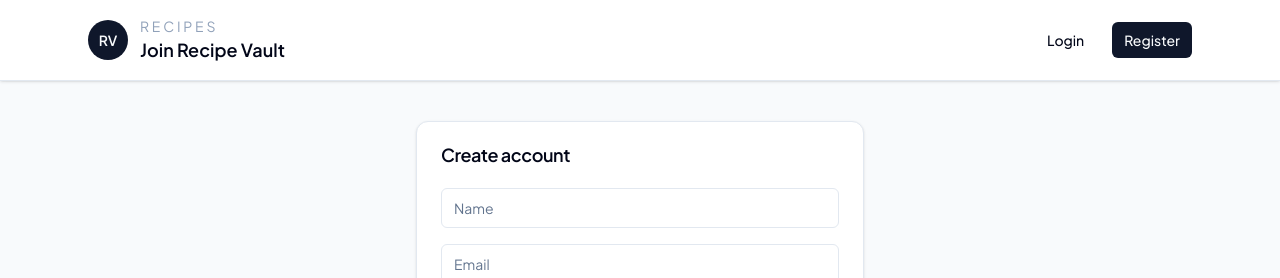
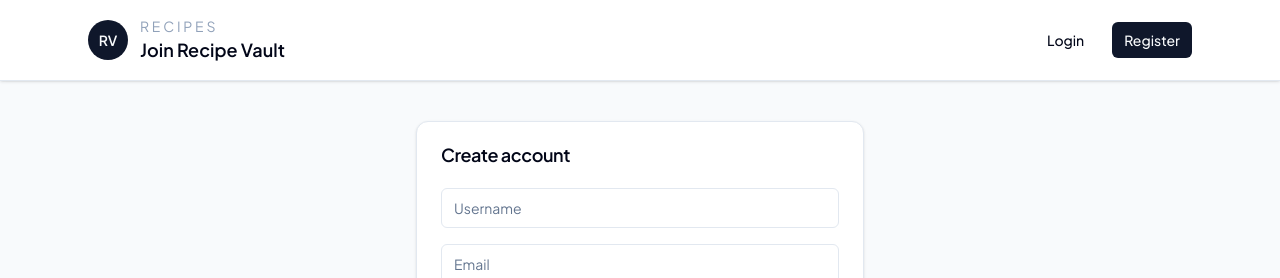
Before and after one commit to TOMLUCA7/APIServer, a React (Vite) app in the folder RecipesClient/: page /register in a window 1280 px wide. Shown: the top 278 px of the page. Built offline with nearby package versions, Linux system fonts and the light colour scheme.

Commit message:
Display username fallback in layout

```diff
--- a/RecipesClient/src/components/Layout.jsx
+++ b/RecipesClient/src/components/Layout.jsx
@@ -28,10 +28,10 @@ export default function Layout({ children, title = 'Recipe Vault', actions }) {
               <>
                 <Link to="/profile" className="flex items-center gap-3 mr-2 hover:opacity-80 transition-opacity">
                   <div className="h-8 w-8 rounded-full bg-slate-100 grid place-items-center text-xs font-medium text-slate-600 border border-slate-200">
-                    {user?.name?.charAt(0) || 'U'}
+                    {(user?.name || user?.username)?.charAt(0) || 'U'}
                   </div>
                   <span className="text-sm font-medium text-slate-700 hidden sm:block">
-                    {user?.name || 'User'}
+                    {user?.name || user?.username || 'User'}
                   </span>
                 </Link>
                 <Button variant="outline" size="sm" onClick={logout}>
--- a/RecipesClient/src/contexts/AuthContext.jsx
+++ b/RecipesClient/src/contexts/AuthContext.jsx
@@ -62,13 +62,15 @@ export function AuthProvider({ children }) {
     }
   }
 
-  const register = async ({ name, email, password }) => {
+  const register = async ({ username, email, password }) => {
     setLoading(true)
     try {
       const response = await apiClient.post('/auth/register', {
-        name,
+        username,
         email,
         password,
+        firstName: '',
+        lastName: '',
       })
       const { token: authToken, user: authUser } = response.data
       persistAuth(authToken, authUser)
--- a/RecipesClient/src/pages/Profile.jsx
+++ b/RecipesClient/src/pages/Profile.jsx
@@ -68,11 +68,11 @@ export default function Profile() {
           <CardContent className="flex flex-col gap-4 sm:flex-row sm:items-center sm:justify-between">
             <div className="flex items-center gap-4">
               <div className="grid h-14 w-14 place-items-center rounded-full border border-slate-200 bg-slate-100 text-lg font-semibold text-slate-700">
-                {user?.name?.charAt(0) || 'U'}
+                {(user?.name || user?.username)?.charAt(0) || 'U'}
               </div>
               <div>
                 <p className="text-lg font-semibold text-slate-900">
-                  {user?.name || 'User'}
+                  {user?.name || user?.username || 'User'}
                 </p>
                 <p className="text-sm text-slate-500">{user?.email || ''}</p>
               </div>
--- a/RecipesClient/src/pages/Register.jsx
+++ b/RecipesClient/src/pages/Register.jsx
@@ -10,7 +10,7 @@ export default function Register() {
   const { register, loading, isAuthenticated } = useAuth()
   const navigate = useNavigate()
   const [formState, setFormState] = React.useState({
-    name: '',
+    username: '',
     email: '',
     password: '',
   })
@@ -45,9 +45,9 @@ export default function Register() {
             <form className="space-y-4" onSubmit={handleSubmit}>
               <Input
                 type="text"
-                name="name"
-                placeholder="Name"
-                value={formState.name}
+                name="username"
+                placeholder="Username"
+                value={formState.username}
                 onChange={handleChange}
                 required
               />
```
Also changed, not shown: 1 other file (tests, documents, lock files or other folders).
